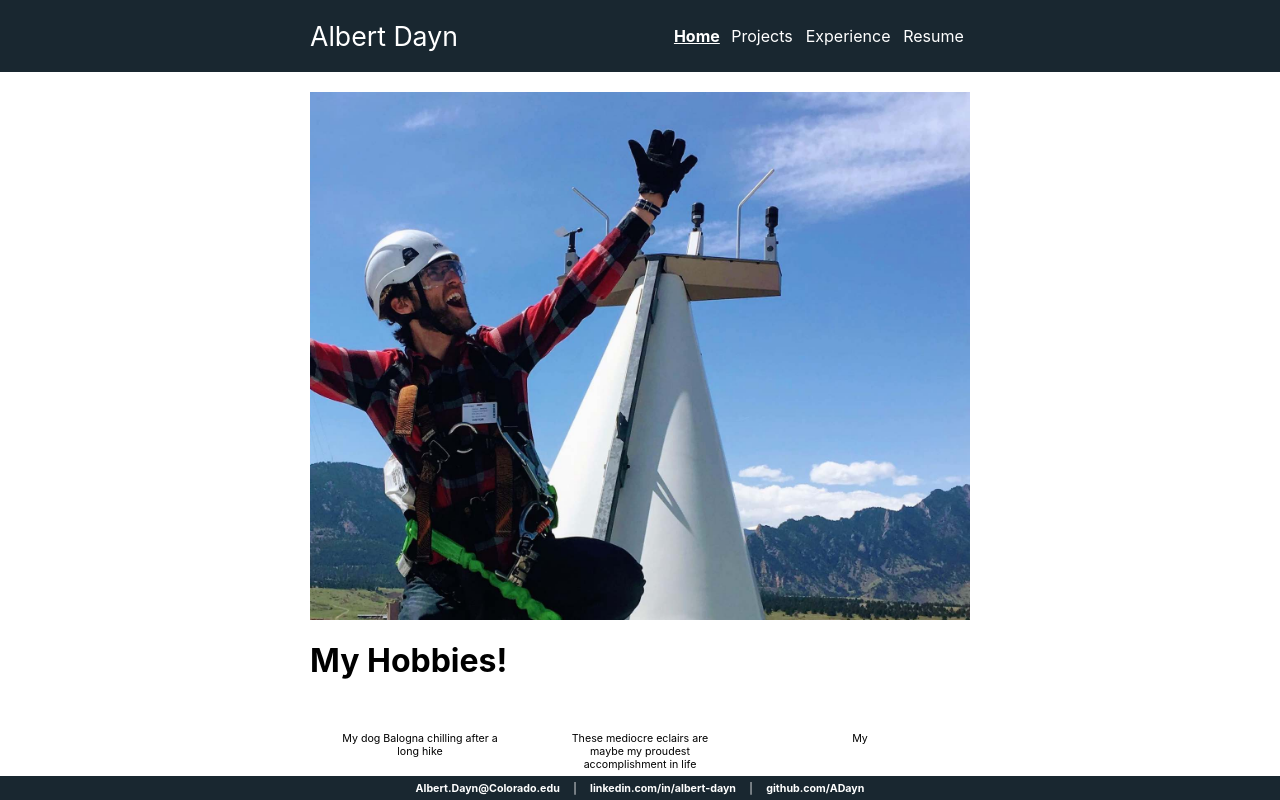
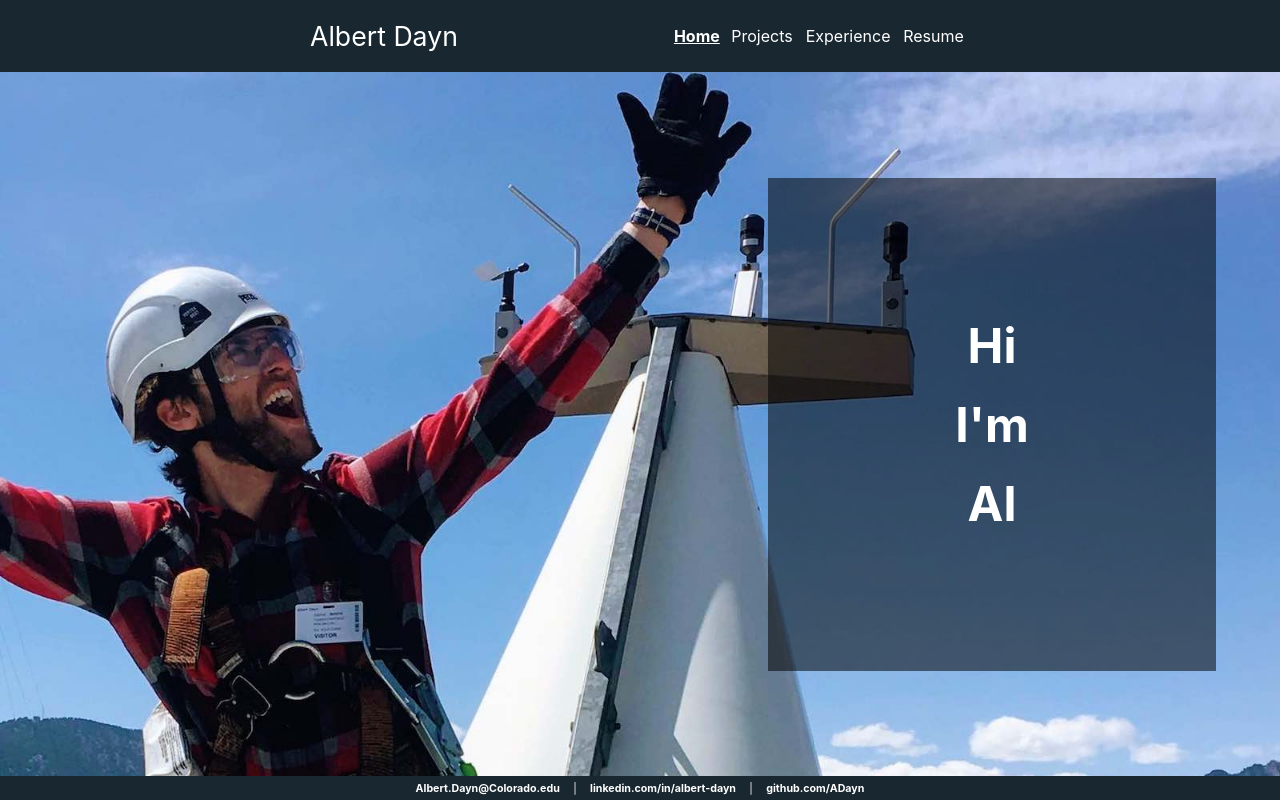
Before and after one commit to ADayn/personal_site, a React (Create React App) app in the folder resume-site/: page / in a window 1280 px wide. Built offline with nearby package versions, Linux system fonts and the light colour scheme; grey boxes are pictures that could not be loaded.

Commit message:
Idk how but background-attachment is fixed ...

```diff
--- a/resume-site/src/tabs/Home.css
+++ b/resume-site/src/tabs/Home.css
@@ -30,16 +30,58 @@
 /*    margin-right: 10px;*/
 /*}*/
 
+.home-page {
+    height: 100%;
+    /*position: fixed;*/
+}
+
 .intro-panel {
     width: 100%;
     /*vertical padding is strangely based on width so this makes it a square,*/
-    padding-top: 80%;
+    height: 100%;
     background-size: cover;
+    background-attachment: fixed;
+    position: relative;
+    z-index: -1; /* needed cause relative positoin is stupid and puts itself on top of everything */
  }
 
 .intro-text {
     background-color: rgba(0,0,0,0.53);
-    right: 10px;
-    top: 10px;
-    bottom: 10px;
+    position: absolute;
+    right: 5%;
+    top: 15%;
+    bottom: 15%;
+    left: 60%;
+    display: flex;
+    flex-direction: column;
+    justify-content: center;
+    align-items: center;
+    color: white;
+    font-weight: bold;
+    font-size: 36pt;
 }
+
+.intro-text > span {
+    padding: 10px;
+}
+
+.parallax {
+    perspective: 1px;
+    height: 100px;
+    width: 100px;
+    overflow-x: hidden;
+    overflow-y: auto;
+}
+.parallax__layer {
+    position: absolute;
+    top: 0;
+    right: 0;
+    bottom: 0;
+    left: 0;
+}
+.parallax__layer--base {
+    transform: translateZ(0);
+}
+.parallax__layer--back {
+    transform: translateZ(-1px);
+}
--- a/resume-site/src/tabs/Home.js
+++ b/resume-site/src/tabs/Home.js
@@ -21,10 +21,12 @@ const Hobby = ({ comment, children }) =>
 
 class Home extends React.Component {
 	render() {
-		return <div className="content">
+		return <div className="home-page">
 			<div className="intro-panel" style={{backgroundImage: `url(${al})`}}>
 				<div className="intro-text">
-
+					<span>Hi</span>
+					<span>I'm</span>
+					<span>Al</span>
 				</div>
 			</div>
 			<Section title="My Hobbies!">
```
